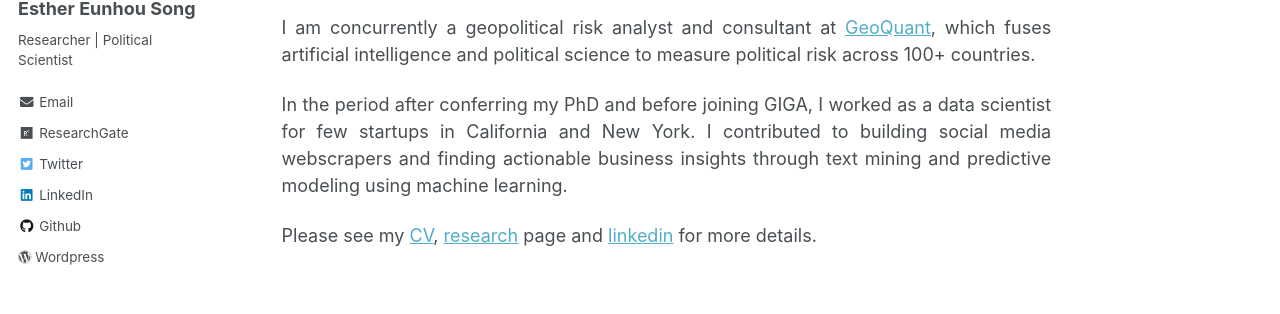
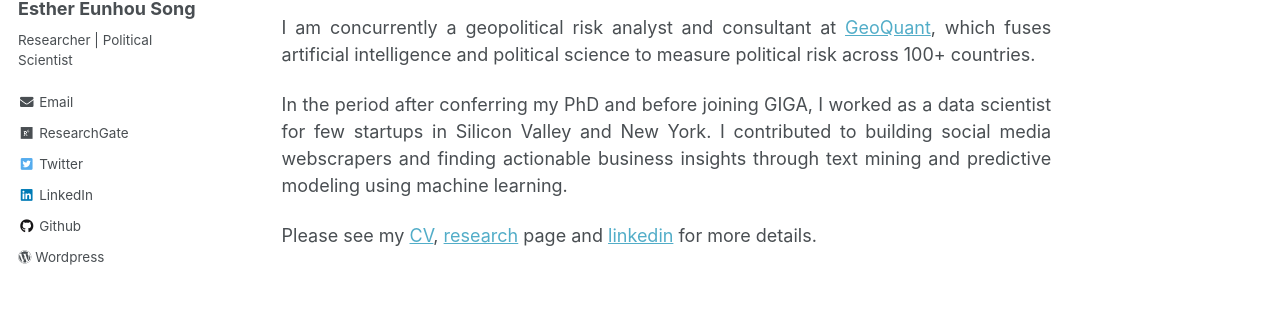
Before and after one commit to ehsong/ehsong.github.io, a Jekyll site: the page built from _pages/about.md, in a window 1280 px wide. Shown: the part 359-673 px from the top of the page. Built offline with Jekyll 4.4.1, drawn with Linux system fonts in a browser that asks for light colours.

Commit message:
Update about.md

```diff
--- a/_pages/about.md
+++ b/_pages/about.md
@@ -11,6 +11,6 @@ I am a research fellow at the [Institute for Asian Studies](https://www.giga-ham
 
 I am concurrently a geopolitical risk analyst and consultant at [GeoQuant](https://geoquant.com/), which fuses artificial intelligence and political science to measure political risk across 100+ countries.
 
-In the period after conferring my PhD and before joining GIGA, I worked as a data scientist for few startups in California and New York. I contributed to building social media webscrapers and finding actionable business insights through text mining and predictive modeling using machine learning.
+In the period after conferring my PhD and before joining GIGA, I worked as a data scientist for few startups in Silicon Valley and New York. I contributed to building social media webscrapers and finding actionable business insights through text mining and predictive modeling using machine learning.
 
 Please see my [CV](https://ehsong.github.io/files/SONG_CV2.pdf), [research](https://ehsong.github.io/research/) page and [linkedin](https://www.linkedin.com/in/eunhou-esther-song/) for more details.
```
